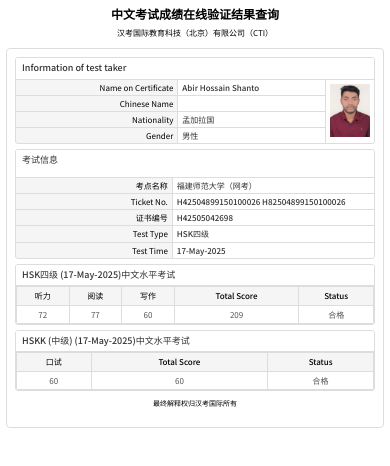
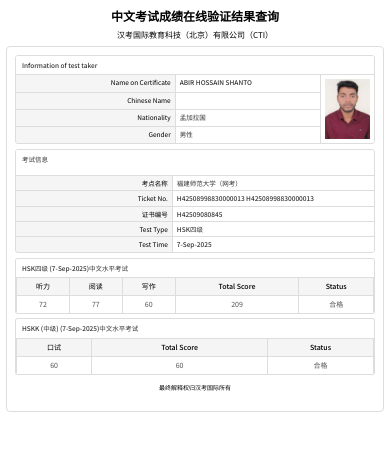
Before and after one commit to parthamallick49/HSK-report, a plain HTML site: page index.html in a window 390 px wide. Drawn offline with Linux system fonts and the light colour scheme.

Commit message:
new UI Udate

```diff
--- a/index.html
+++ b/index.html
@@ -26,7 +26,7 @@
             font-family: 'Noto Sans SC', sans-serif;
             background-color: #fff;
             color: var(--text-color);
-            line-height: 1.4;
+            line-height: 1.6;
             width: 100vw;
             height: 100vh;
             overflow: hidden;
@@ -89,15 +89,14 @@
             overflow: hidden;
             margin-bottom: 15px;
             padding: 8px;
+        }
 
-        }
         .section-header {
             padding: 6px 15px;
             font-weight: 500;
             border-bottom: 1px solid var(--border-color);
             color: var(--dark-gray);
             background-color: white;
-            font-size: smaller;
         }
 
 
@@ -119,9 +118,6 @@
             font-weight: 400;
             color: black;
             background-color: var(--light-gray);
-            grid-template-columns: 1.6fr 2.5fr 0fr;
-            display: block;
-            /* padding-right: 10px; */
             display: block;
             padding-left: 5px;
         }
@@ -144,57 +140,68 @@
 
         .details-grid-item.photo-cell img {
             width: 50px;
-            /* height: auto; */
-            /* border-radius: 2px; */
-            /* object-fit: cover; */
-            /* border: 1px solid var(--border-color); */
         }
 
         .section:nth-of-type(2) .details-grid {
             grid-template-columns: 1.55fr 2fr;
+        }
 
-        }
         .section:nth-of-type(2) .details-grid-item.label {
             display: block;
             text-align: right;
-            /* padding-right: 10px; */
         }
+
         .section:nth-of-type(2) .details-grid-item.value {
             display: block;
             text-align: left;
-            /* padding-left: 5px; */
         }
 
         .section:nth-of-type(2) .section-header {
             padding-bottom: 10px;
-            font-size: 9px;
+        }
+
+        /* Fix for score table sections - remove individual borders */
+        .section:nth-of-type(3),
+        .section:nth-of-type(4) {
+            border-top: 1px solid var(--border-color);
+            border-left: 1px solid var(--border-color);
+            border-bottom: 0px solid var(--border-color);
+            margin-bottom: 4px;
+        }
+
+        .section:nth-of-type(3) .section-header,
+        .section:nth-of-type(4) .section-header{
+            border: none;
+            margin-bottom: 0;
+        }
+        .section:nth-of-type(3) .score-table,
+        .section:nth-of-type(4) .score-table{
+            border-left: 1px white;
+            border-right: 0px solid var(--border-color);
+            margin-bottom: 0;
         }
 
         .score-table {
             width: 100%;
             border-collapse: collapse;
             background-color: #fff;
-            /* font-size: 6px; */
+            border: 1px solid var(--border-color);
+            margin-top: 0;
+        }
 
-        }
         .score-table th, .score-table td {
             border: 1px solid var(--border-color);
-            /* padding: 4px 2px; */
             text-align: center;
+            padding: 4px 2px;
         }
 
         .score-table th {
             background-color: var(--light-gray);
             font-weight: 500;
-            color: var(--dark-gray);
+            color: black;
             white-space: nowrap;
-            color: black;
-            padding-top: 5px;
-
-        }
-
-        .score-table:nth-of-type(2) .th {
-            font-size: 7px;
+            padding-top: 3px;
+            padding-bottom: 3px;
         }
 
         .footer {
@@ -206,29 +213,32 @@
             margin-bottom: 10px;
         }
 
-        /* Mobile optimization - Further reduced sizes */
+        /* Mobile optimization */
         @media (max-width: 600px) {
             .scalable-content {
-                gap: 8px;
+                gap: 4px;
             }
 
             h1 {
-                font-size: 13px;
+                font-size: 12px;
+                margin: 0px;
+                padding: 0px;
             }
 
             h2 {
-                font-size: 9px;
-                margin-bottom: 8px;
+                font-size: 8px;
+                margin: 0px;
+                padding: 0px;
             }
 
             .section-header {
-                font-size: 10px;
-                padding: 5px 7px;
+                font-size: 7px;
+                padding: 4px 6px;
             }
 
             .details-grid-item {
-                font-size: 9px;
-                padding: 3px 5px;
+                font-size: 7px;
+                padding: 2px 4px;
             }
 
             .details-grid-item.photo-cell img {
@@ -236,7 +246,7 @@
             }
 
             .score-table {
-                font-size: 9px;
+                font-size: 7.5px;
             }
 
             .score-table th, .score-table td {
@@ -244,7 +254,7 @@
             }
         }
 
-        /* For very small screens - Further reduced sizes */
+        /* For very small screens */
         @media (max-width: 400px) {
             .scalable-content {
                 gap: 4px;
@@ -252,29 +262,41 @@
 
             h1 {
                 font-size: 12px;
+                margin: 0px;
+                padding: 0px;
             }
 
             h2 {
                 font-size: 8px;
-                margin-bottom: 6px;
+                margin: 0px;
+                padding: 0px;
             }
 
             .section-header {
-                font-size: 9px;
+                font-size: 6.5px;
                 padding: 4px 6px;
             }
 
             .details-grid-item {
-                font-size: 8px;
+                font-size: 6.5px;
                 padding: 2px 4px;
             }
 
             .details-grid-item.photo-cell img {
-                width: 40px;
+                width: 45px;
             }
 
             .score-table {
-                font-size: 8px;
+                font-size: 7px;
+            }
+
+            .score-table td {
+                padding: 3px;
+
+            }
+
+            .footer {
+                font-size: 6px;
             }
         }
     </style>
@@ -295,7 +317,7 @@
                             </div>
 
                             <div class="details-grid-item label">Name on Certificate</div>
-                            <div class="details-grid-item value">Abir Hossain Shanto</div>
+                            <div class="details-grid-item value">ABIR HOSSAIN SHANTO</div>
 
                             <div class="details-grid-item label">Chinese Name</div>
                             <div class="details-grid-item value"> </div>
@@ -315,21 +337,22 @@
                             <div class="details-grid-item value">福建师范大学（网考）</div>
 
                             <div class="details-grid-item label">Ticket No.</div>
-                            <div class="details-grid-item value">H42504899150100026 H82504899150100026</div>
+                            <div class="details-grid-item value">H42508998830000013 H42508998830000013</div>
 
                             <div class="details-grid-item label">证书编号</div>
-                            <div class="details-grid-item value">H42505042698</div>
+                            <div class="details-grid-item value">H42509080845</div>
 
                             <div class="details-grid-item label">Test Type</div>
                             <div class="details-grid-item value">HSK四级</div>
 
                             <div class="details-grid-item label">Test Time</div>
-                            <div class="details-grid-item value">17-May-2025</div>
+                            <div class="details-grid-item value">7-Sep-2025</div>
                         </div>
                     </div>
 
+                    <!-- Score table sections - no individual borders -->
                     <div class="section">
-                        <div class="section-header">HSK四级 (17-May-2025)中文水平考试</div>
+                        <div class="section-header">HSK四级 (7-Sep-2025)中文水平考试</div>
                         <table class="score-table">
                             <thead>
                                 <tr>
@@ -345,7 +368,7 @@
                     </div>
 
                     <div class="section">
-                        <div class="section-header">HSKK (中级) (17-May-2025)中文水平考试</div>
+                        <div class="section-header">HSKK (中级) (7-Sep-2025)中文水平考试</div>
                         <table class="score-table">
                             <thead>
                                 <tr>
```
